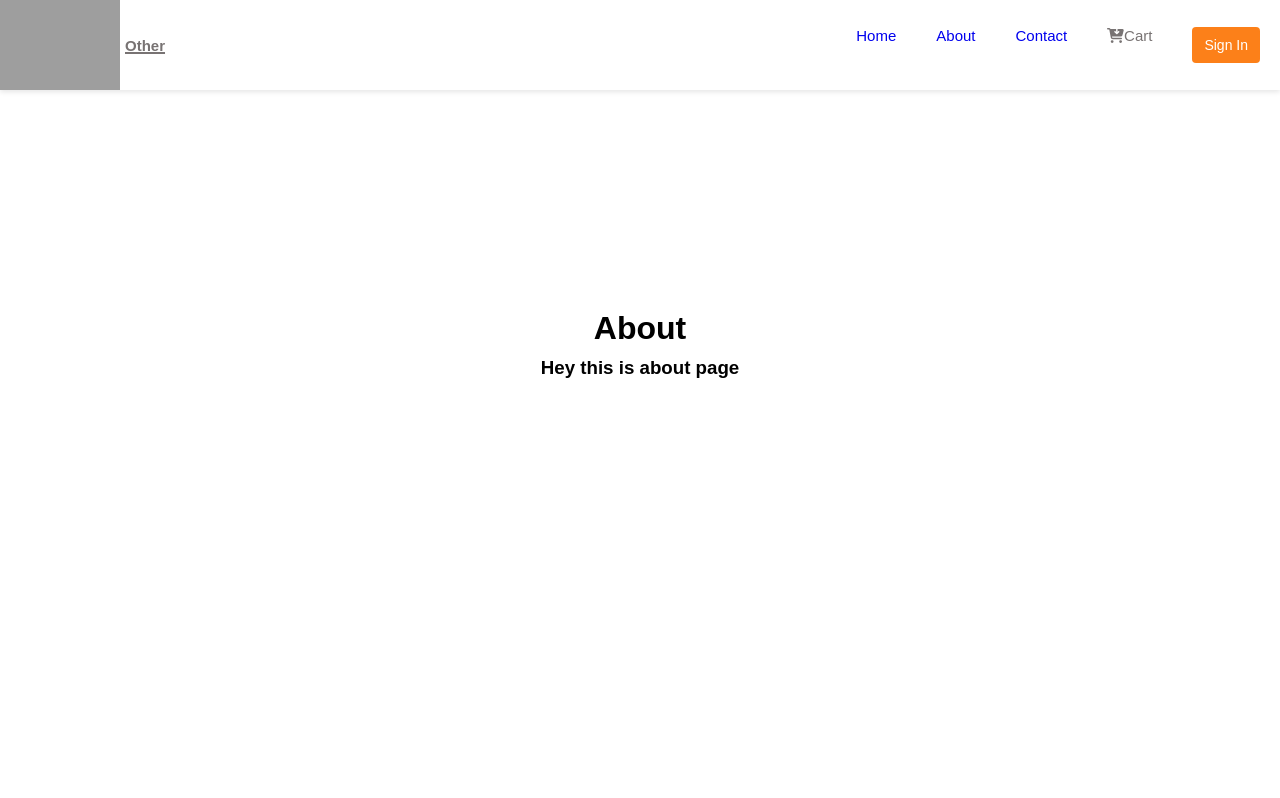
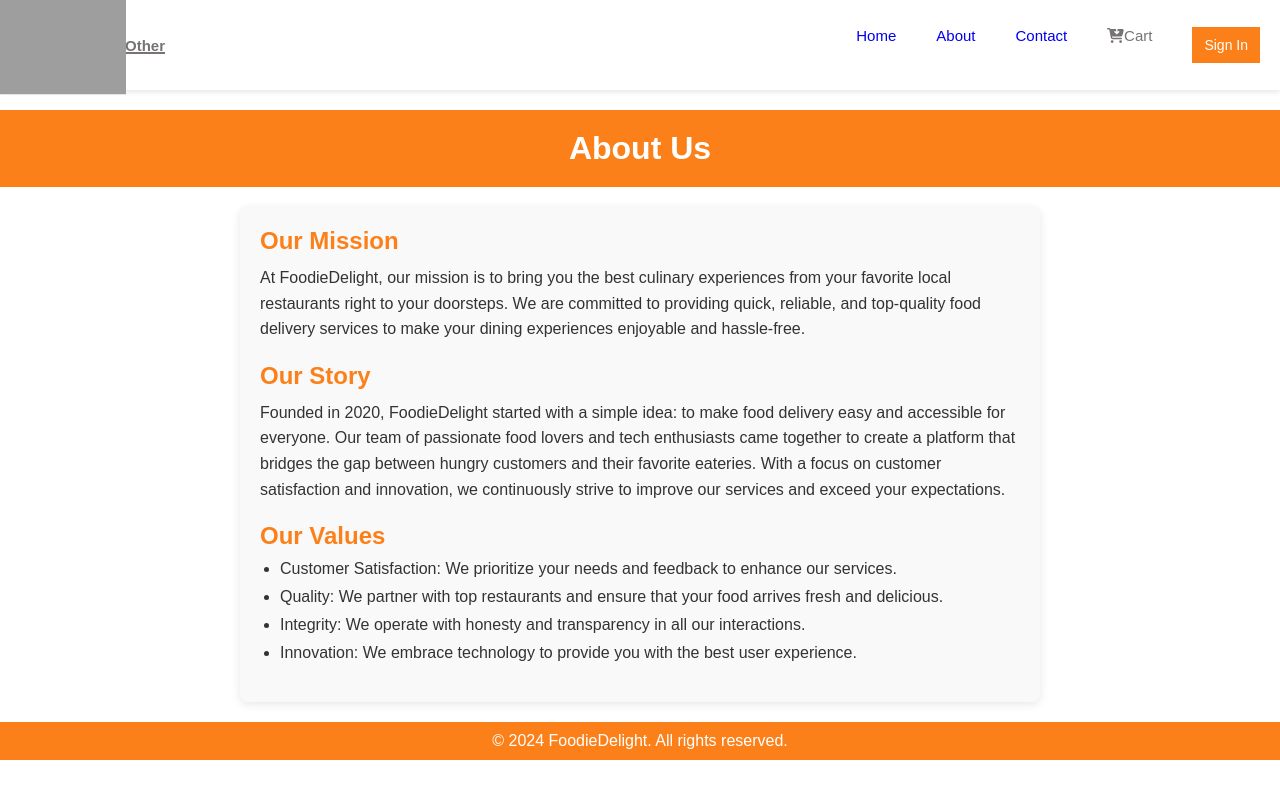
Before and after one commit to shahanaa-sherin/Food_Delivery_App, a React (Vite) app: page /about in a window 1280 px wide. Built offline with nearby package versions, Linux system fonts and the light colour scheme; grey boxes are pictures that could not be loaded; a web font is replaced by a local one.

Commit message:
about page created

```diff
--- a/src/Components/About/About.css
+++ b/src/Components/About/About.css
@@ -1,23 +1,65 @@
-*{
+/* AboutPage.css */
+.about-page {
+    font-family: 'Proxima Nova', Arial, Helvetica Neue, sans-serif;
     margin: 0;
     padding: 0;
     box-sizing: border-box;
-}
+  }
 
-.abt-container{
-    margin: 100px;
-    padding: 100px;
+  .about-header {
+    background-color: #fc8019;
+    color: white;
     text-align: center;
-    display: flex;
-    justify-content: center;
-    align-items: center;
-    flex-direction: column;
-    gap: 10px;
-    cursor: pointer;
-}
-.abt-container:hover{
+    padding: 20px;
+    position: sticky;
+    top: 0;
+    width: 100%;
+    z-index: 1000;
+  }
+
+  .about-header h1 {
+    margin: 0;
+    font-size: 2rem;
+  }
+
+  .about-content {
+    max-width: 800px;
+    margin: 20px auto;
+    padding: 20px;
+    background-color: #f9f9f9;
+    border-radius: 8px;
+    box-shadow: 0 2px 10px rgba(0, 0, 0, 0.1);
+  }
+
+  .about-content h2 {
     color: #fc8019;
-    transition: 0.5s;
-    transform: scale(1.1);
+    margin-bottom: 10px;
+    font-size: 1.5rem;
+  }
 
-}
+  .about-content p {
+    line-height: 1.6;
+    color: #333;
+    margin-bottom: 20px;
+  }
+
+  .about-content ul {
+    list-style-type: disc;
+    padding-left: 20px;
+    margin-bottom: 20px;
+  }
+
+  .about-content ul li {
+    margin-bottom: 10px;
+    color: #333;
+  }
+
+  .about-footer {
+    background-color: #fc8019;
+    color: white;
+    text-align: center;
+    padding: 10px;
+    position: relative;
+    width: 100%;
+    bottom: 0;
+  }
--- a/src/Components/About/About.jsx
+++ b/src/Components/About/About.jsx
@@ -1,14 +1,33 @@
-import './About.css'
+import  './About.css'
 
-const About = () => {
+const AboutPage = () => {
   return (
-   <>
-   <div className="abt-container">
-    <h1>About</h1>
-    <h3>Hey this is about page</h3>
-   </div>
-   </>
-  )
-}
+    <div className="about-page">
+      <header className="about-header">
+        <h1>About Us</h1>
+      </header>
+      <section className="about-content">
+        <h2>Our Mission</h2>
+        <p>
+          At FoodieDelight, our mission is to bring you the best culinary experiences from your favorite local restaurants right to your doorsteps. We are committed to providing quick, reliable, and top-quality food delivery services to make your dining experiences enjoyable and hassle-free.
+        </p>
+        <h2>Our Story</h2>
+        <p>
+          Founded in 2020, FoodieDelight started with a simple idea: to make food delivery easy and accessible for everyone. Our team of passionate food lovers and tech enthusiasts came together to create a platform that bridges the gap between hungry customers and their favorite eateries. With a focus on customer satisfaction and innovation, we continuously strive to improve our services and exceed your expectations.
+        </p>
+        <h2>Our Values</h2>
+        <ul>
+          <li>Customer Satisfaction: We prioritize your needs and feedback to enhance our services.</li>
+          <li>Quality: We partner with top restaurants and ensure that your food arrives fresh and delicious.</li>
+          <li>Integrity: We operate with honesty and transparency in all our interactions.</li>
+          <li>Innovation: We embrace technology to provide you with the best user experience.</li>
+        </ul>
+      </section>
+      <footer className="about-footer">
+        <p>© 2024 FoodieDelight. All rights reserved.</p>
+      </footer>
+    </div>
+  );
+};
 
-export default About
+export default AboutPage;
--- a/src/Components/Contacts/Contact.css
+++ b/src/Components/Contacts/Contact.css
@@ -41,7 +41,7 @@
     resize: vertical;
   }
 
-  button {
+  .contact-btn {
     display: block;
     width: 100%;
     padding: 10px;
--- a/src/Components/Contacts/Contact.jsx
+++ b/src/Components/Contacts/Contact.jsx
@@ -63,7 +63,7 @@ const Contact = () => {
             required
           ></textarea>
         </div>
-        <button type="submit">Send</button>
+        <button className='contact-btn' type="submit">Send</button>
       </form>
     </div>
   );
--- a/src/Components/Header/Header.css
+++ b/src/Components/Header/Header.css
@@ -38,7 +38,6 @@ body {
 @media (max-width: 768px) {
   .logo {
     width: 80px;
-
   }
 }
 .logo-text{
```
